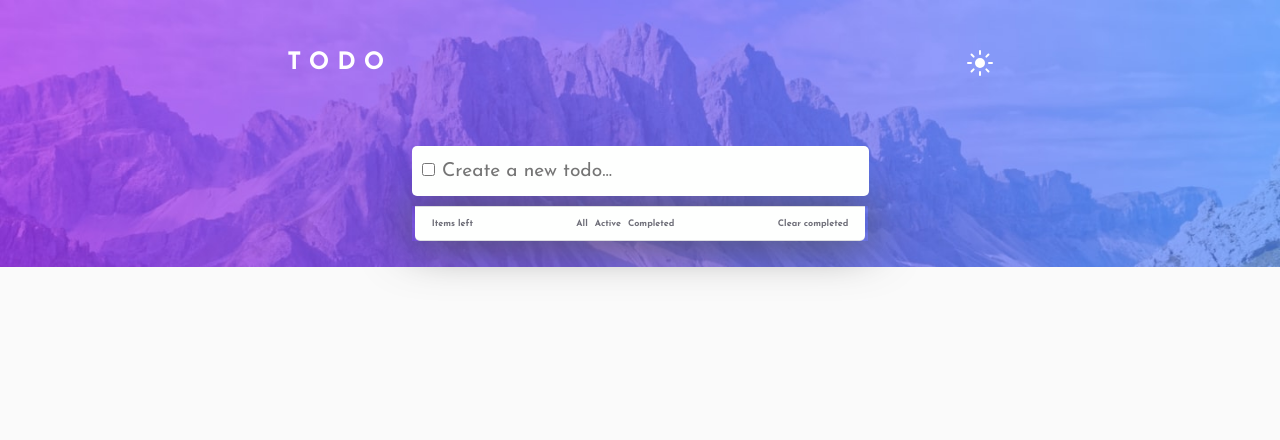
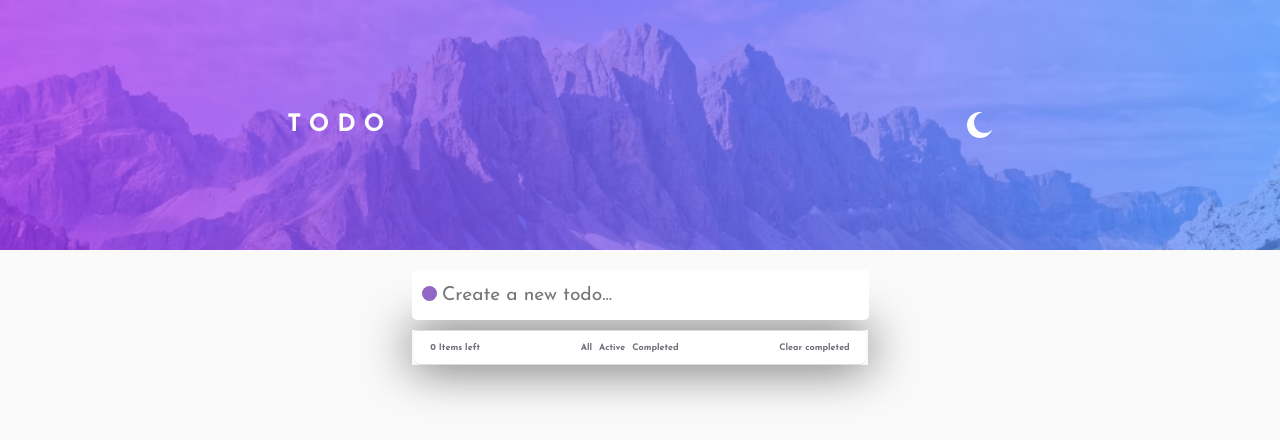
Before and after one commit to carp22/todo-app, a React (Vite) app: page / in a window 1280 px wide. Shown: the top 440 px of the page. Built offline with nearby package versions, Linux system fonts and the light colour scheme.

Commit message:
Count fixed
Items left counter fixed!
Alert message created! So users cant entered a blank space todo

```diff
--- a/src/App.jsx
+++ b/src/App.jsx
@@ -3,17 +3,33 @@ import { useState, useEffect } from "react";
 import { nanoid } from "nanoid";
 
 function App() {
+
   const [darkMode, setDarkMode] = useState("light");
+  const [todoList, setTodoList] = useState([]);
+  const [newEntry, setNewEntry] = useState("");
+  const [whatToDisplay, setWhatToDisplay] = useState("all");
 
+  const [itemsLeft, setItemsLeft] = useState(0)
 
-  const [todoList, setTodoList] = useState([]);
-  const [newEntry, setNewEntry] = useState([]);
-  const [whatToDisplay, setWhatToDisplay] = useState("all");
+  const createNewTodo = function () {
+    if (newEntry == "") {
+      return alert("A blank todo is not allowed")
+    }
+    const newTodo = {
+      id: nanoid(),
+      description: newEntry,
+      isSelected: false
+    };
+    setNewEntry("");
+    setTodoList(oldState => [newTodo, ...oldState]);
+    setItemsLeft(oldState => oldState + 1)
+  };
 
 
   useEffect(() => {
     document.body.className = darkMode;
   }, [darkMode]);
+
 
   const newTodoItem = function (event) {
     const { value } = event.target;
@@ -28,24 +44,27 @@ function App() {
     }
   };
 
-  const createNewTodo = function () {
-    const newTodo = {
-      id: nanoid(),
-      description: newEntry,
-      isSelected: false
-    };
-    setNewEntry("");
-    setTodoList(oldState => [newTodo, ...oldState]);
-  };
+  const todoStatus = function (id) {
 
-  const todoStatus = function (id) {
+    todoList.map(item=> {
+      if (id === item.id) {
+        if (event.target.checked) {
+          setItemsLeft(oldState => oldState - 1)
+        } else {
+          setItemsLeft(oldState => oldState + 1)
+        }
+      }
+    })
+
     setTodoList(list => list.map(item => {
-      return id === item.id ? {
+      return id === item.id ?
+      {
         ...item,
         isSelected: !item.isSelected
       } : item;
-    }));
-  };
+    }))
+  }
+
   const deleteTodo = function () {
     for (let i = 0; i < todoList.length; i++) {
       const item = todoList[i];
@@ -70,10 +89,11 @@ function App() {
     if (whatToDisplay === "completed") return item.isSelected;
     if (whatToDisplay === "active") return !item.isSelected;
   }).map(item => {
+
     return (
       <div className={`todo-element ${darkMode === "light" ? "item-lgth" : "item-drk"}`} key={item.id} >
         <>
-          <input type="radio" className="todo-radio" id={`todo-${item.id}`} onClick={() => todoStatus(item.id)} />
+          <input type="checkbox" className="todo-radio" id={`todo-${item.id}`} onClick={() =>  todoStatus(item.id) }/>
           <h3 className={`todo-label ${item.isSelected && "status"}`}>{item.description}</h3>
         </>
       </div>
@@ -96,7 +116,7 @@ function App() {
         {todoItems}
         <div className={`todo-settings ${darkMode === "light" ? "item-lgth" : "item-drk"}`}>
 
-          <h4 className={`${darkMode === "light" ? "setting-lght" : "setting-drk"}`} onClick={() => console.log(todoList)}>Items left</h4>
+          <h4 className={`${darkMode === "light" ? "setting-lght" : "setting-drk"}`} onClick={() => console.log(todoList)}> {itemsLeft} Items left</h4>
 
           <div className="todo-status">
             <h4 className={`${darkMode === "light" ? "setting-lght" : "setting-drk"}`} onClick={allTodos}>All</h4>
--- a/src/components/TodoElements.jsx
+++ b/src/components/TodoElements.jsx
@@ -5,18 +5,16 @@ import moon from "../../public/images/icon-moon.svg"
 function TodoElements({darkMode, toggleMode, createNewTodo, newEntry, newTodoItem}) {
   return (
     <>
-    <div className= "todo-body">
+      <div className= {`todo-body ${darkMode === "light" ? "lght-background" : "drk-background"}`} >
         <h2 className='todo-title'>TODO</h2>
-      <img src={darkMode ? sun : moon} alt="mode"
+        <img src={darkMode === "light" ? moon : sun} alt="mode"
             className='mode-icon'
             onClick={toggleMode}/>
         </div>
         <div className="newtodo-container">
-        <input type="checkbox" className='radio' onClick={createNewTodo} />
+          <input type="button" className='buttonNewTodo' onClick={createNewTodo} />
           <input type="text" className={`newtodo-input ${darkMode === "light" ? "item-lgth" : "item-drk"}`} placeholder='Create a new todo...' value={newEntry} onChange={newTodoItem}/>
         </div>
-
-
     </>
   )
 }
--- a/src/index.css
+++ b/src/index.css
@@ -4,24 +4,32 @@
   margin: 0;
   padding: 0;
 }
-.empty {
-}
 .dark {
   background-color: #191924;
-
-  background-image: url("../public/images/bg-desktop-dark.jpg");
-  background-repeat: repeat-x;
   transition: all 1s ease;
 
   color: #65667d;
 }
-.light {
-  background-color: #fafafa;
+.drk-background{
+  background-image: url("../public/images/bg-desktop-dark.jpg");
+  background-size: cover;
+  height: 250px;
+  background-repeat: no-repeat;
 
+  transition: all 1s ease;
+}
+.lght-background{
   background-image: url("../public/images/bg-desktop-light.jpg");
   background-repeat: no-repeat;
   background-size: cover;
+  height: 250px;
+
   transition: all 1s ease;
+}
+.light {
+  background-color: #fafafa;
+  transition: all 1s ease;
+
   color: #6f6f79;
 }
 
@@ -82,14 +90,37 @@
 .newtodo-input:focus {
   outline: none;
 }
-.radio {
+.buttonNewTodo {
   position: absolute;
-  bottom: 20px;
+  bottom: 19px;
   left: 10px;
+  border-radius: 7.5px;
+  outline: none;
+  border: hidden;
+
+  background-color: #9166c5;
+
+  width: 15px;
+  height: 15px;
+}
+.buttonNewTodo:hover {
+  cursor: pointer;
+  background-color: #a865ea;
+  transition:  1s ease;
+
+  box-shadow: 0px 0px 5px 1px #784ed5;
+}
+.buttonNewTodo:active {
+  cursor: pointer;
+  background-color:#893ad1 ;
+  transition:  1s ease;
+
+  box-shadow: 0px 0px 5px 1px #784ed5;
 }
 .todo-container {
   display: flex;
   flex-direction: column;
+  flex-wrap: wrap;
   width: 28.5em;
   justify-content: center;
   align-items: center;
@@ -129,6 +160,7 @@
 .todo-settings {
   display: flex;
   justify-content: space-around;
+  flex-wrap: wrap;
   align-items: center;
 
   height: 35px;
```
Lines whose indentation alone changed are shown as unchanged.
